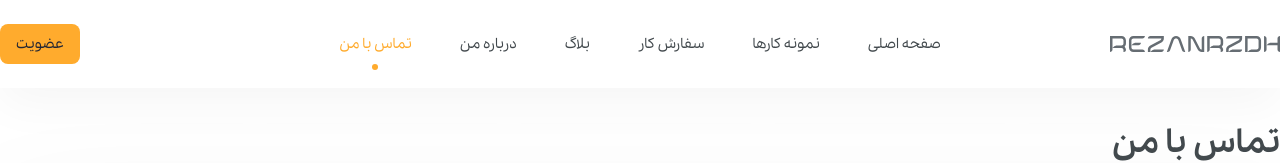
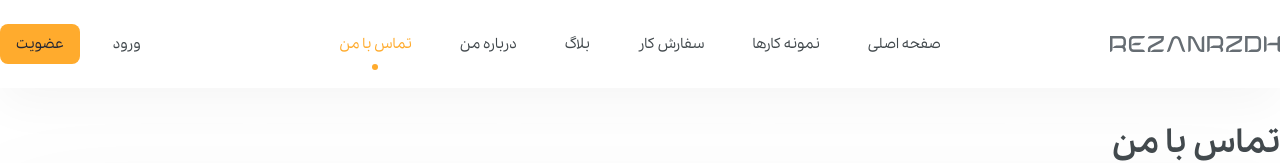
Before and after one commit to RezaNrzdh/RezaNrzdh, an Angular app in the folder client/: page /contact in a window 1280 px wide. Shown: the top 163 px of the page. Built offline with nearby package versions, Linux system fonts and the light colour scheme.

Commit message:
update button component

```diff
--- a/client/src/app/shared/component/button/button.component.scss
+++ b/client/src/app/shared/component/button/button.component.scss
@@ -83,9 +83,10 @@
         &[color="white"]{
             button, a{
                 color: color.$color-white;
+                border: 1px solid rgba(255,255,255,0);
                 &:hover{
-                    color: color.$color-dark;
-                    background-color: color.$color-white;
+                    color: color.$color-white;
+                    border: 1px solid color.$color-gray-3;
                 }
             }
         }
--- a/client/src/app/shared/component/header/header.component.html
+++ b/client/src/app/shared/component/header/header.component.html
@@ -17,7 +17,10 @@
             </ul>
         </nav>
         <div class="flex align-ctr justify-end">
-            <app-button [isLink]="true" mode="ghost" color="white" href="/login">ورود</app-button>
+            <app-button *ngIf="!internalPages; else GhostDark" [isLink]="true" mode="ghost" color="white" href="/login">ورود</app-button>
+            <ng-template #GhostDark>
+                <app-button [isLink]="true" mode="ghost" color="dark" href="/login">ورود</app-button>
+            </ng-template>
             <app-button [isLink]="true" mode="filled" color="primary" href="/register" class="margin-right-16">عضویت</app-button>
         </div>
     </section>
```
